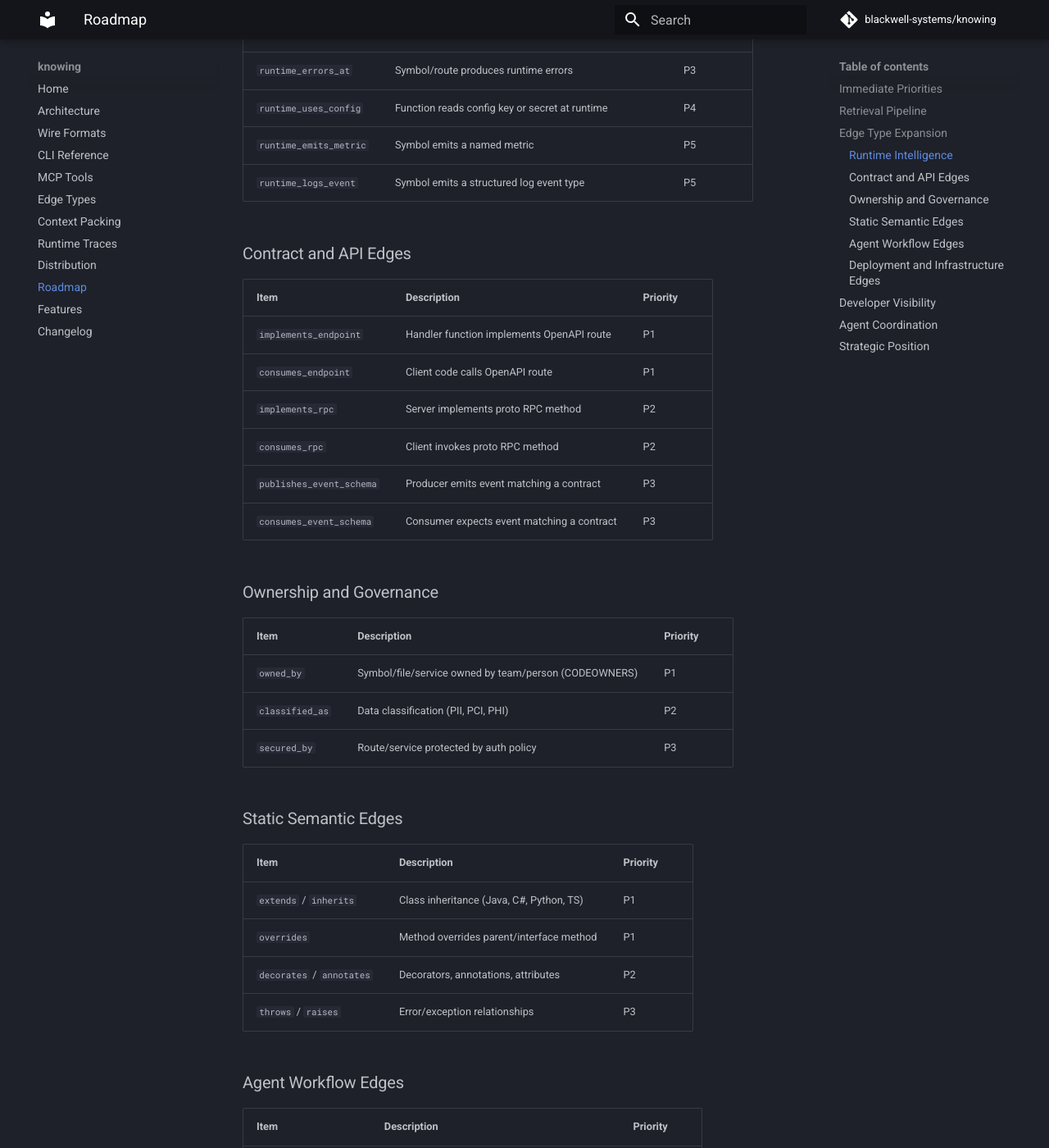
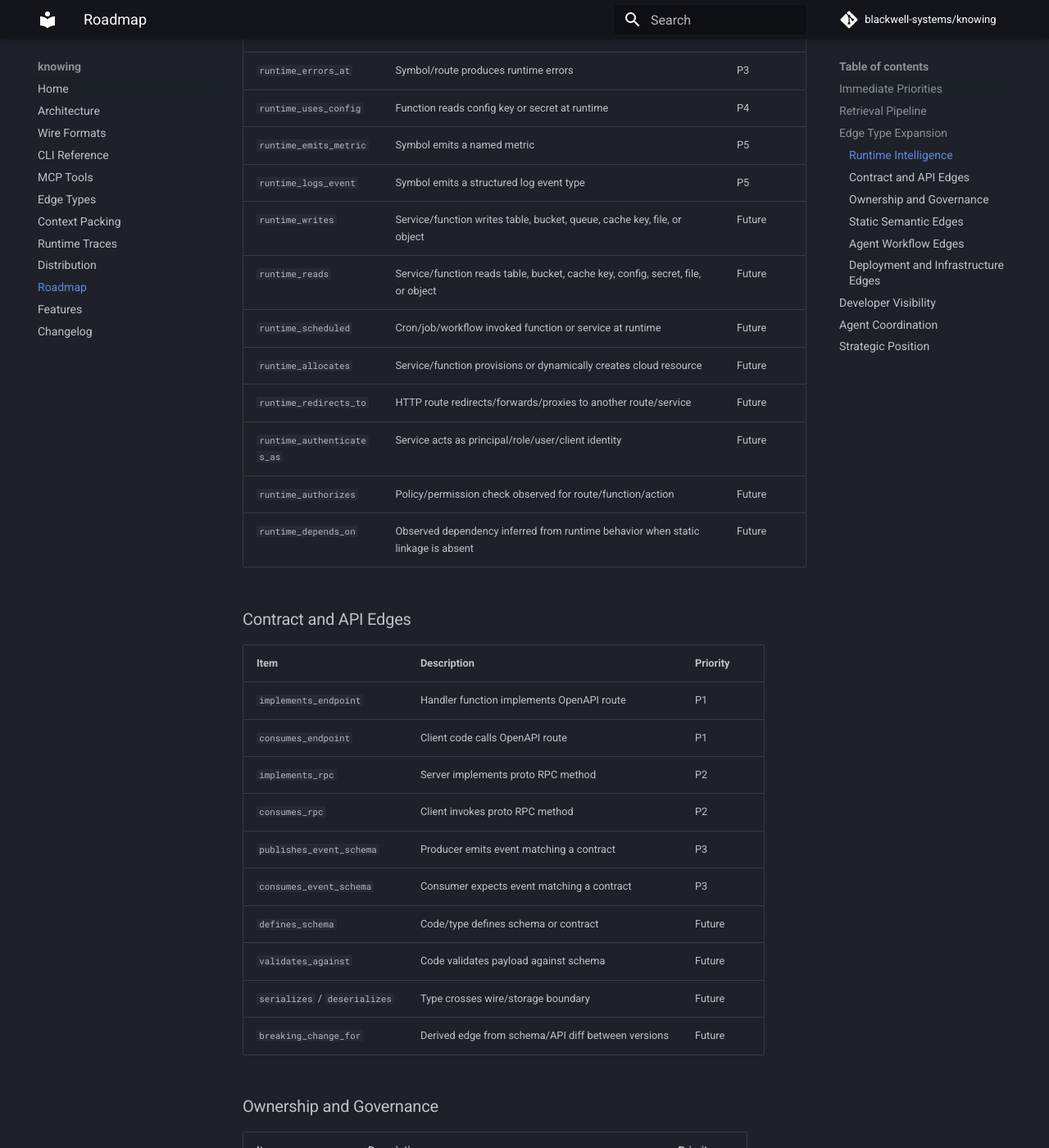
Before and after one commit to blackwell-systems/knowing, an MkDocs documentation site: the page built from docs/roadmap.md, in a window 1280 px wide and 1400 px high, scrolled down 1403 px. Shown: the whole window at 82% size. Built offline with MkDocs 1.6.1 and Material for MkDocs 9.7.7, drawn with Linux system fonts in a browser that asks for light colours; comment, search, counter and statistics services are not loaded; some of the changed text lies outside the part shown.

Commit message:
docs: restore all 42 planned edge types to roadmap (23 as Future priority)

```diff
--- a/docs/roadmap.md
+++ b/docs/roadmap.md
@@ -37,6 +37,14 @@ Pipeline is shipped and measured (31.6% P@10, 55 fixtures, 23 experiments). See
 | `runtime_uses_config` | Function reads config key or secret at runtime | P4 |
 | `runtime_emits_metric` | Symbol emits a named metric | P5 |
 | `runtime_logs_event` | Symbol emits a structured log event type | P5 |
+| `runtime_writes` | Service/function writes table, bucket, queue, cache key, file, or object | Future |
+| `runtime_reads` | Service/function reads table, bucket, cache key, config, secret, file, or object | Future |
+| `runtime_scheduled` | Cron/job/workflow invoked function or service at runtime | Future |
+| `runtime_allocates` | Service/function provisions or dynamically creates cloud resource | Future |
+| `runtime_redirects_to` | HTTP route redirects/forwards/proxies to another route/service | Future |
+| `runtime_authenticates_as` | Service acts as principal/role/user/client identity | Future |
+| `runtime_authorizes` | Policy/permission check observed for route/function/action | Future |
+| `runtime_depends_on` | Observed dependency inferred from runtime behavior when static linkage is absent | Future |
 
 ### Contract and API Edges
 
@@ -48,6 +56,10 @@ Pipeline is shipped and measured (31.6% P@10, 55 fixtures, 23 experiments). See
 | `consumes_rpc` | Client invokes proto RPC method | P2 |
 | `publishes_event_schema` | Producer emits event matching a contract | P3 |
 | `consumes_event_schema` | Consumer expects event matching a contract | P3 |
+| `defines_schema` | Code/type defines schema or contract | Future |
+| `validates_against` | Code validates payload against schema | Future |
+| `serializes` / `deserializes` | Type crosses wire/storage boundary | Future |
+| `breaking_change_for` | Derived edge from schema/API diff between versions | Future |
 
 ### Ownership and Governance
 
@@ -56,6 +68,9 @@ Pipeline is shipped and measured (31.6% P@10, 55 fixtures, 23 experiments). See
 | `owned_by` | Symbol/file/service owned by team/person (CODEOWNERS) | P1 |
 | `classified_as` | Data classification (PII, PCI, PHI) | P2 |
 | `secured_by` | Route/service protected by auth policy | P3 |
+| `reviewed_by` | Code area requires specific reviewer | Future |
+| `complies_with` | Maps component to compliance control | Future |
+| `violates_policy` | Derived: symbol with PII classification lacks secured_by edge | Future |
 
 ### Static Semantic Edges
 
@@ -65,6 +80,8 @@ Pipeline is shipped and measured (31.6% P@10, 55 fixtures, 23 experiments). See
 | `overrides` | Method overrides parent/interface method | P1 |
 | `decorates` / `annotates` | Decorators, annotations, attributes | P2 |
 | `throws` / `raises` | Error/exception relationships | P3 |
+| `catches` / `handles_error` | Recovery paths for exceptions | Future |
+| `generates` | Codegen source produces generated file/symbol | Future |
 
 ### Agent Workflow Edges
 
@@ -74,6 +91,8 @@ Pipeline is shipped and measured (31.6% P@10, 55 fixtures, 23 experiments). See
 | `used_by_agent` | Agent actually used/read/edited symbol | P1 |
 | `validated_by_test` | Test verified symbol/change | P2 |
 | `failed_in_ci` | Symbol associated with failing check | P2 |
+| `changed_by_pr` | PR modifies symbol | Future |
+| `reviewed_in_pr` | PR review comment targets symbol | Future |
 
 ### Deployment and Infrastructure Edges
 
@@ -82,6 +101,10 @@ Pipeline is shipped and measured (31.6% P@10, 55 fixtures, 23 experiments). See
 | `runs_on` | Service runs on deployment/node/runtime | P1 |
 | `deployed_by` | Workflow/pipeline deploys service | P1 |
 | `configured_by` | Config/secret/env var configures service | P2 |
+| `exposes_port` | Service/container exposes port | Future |
+| `mounts` | Workload mounts volume/secret/configmap | Future |
+| `assumes_role` | Workload uses IAM role/service account | Future |
+| `allowed_by` / `blocked_by` | Network/security/IAM policy permits or denies access | Future |
 
 ## Developer Visibility
 
```
